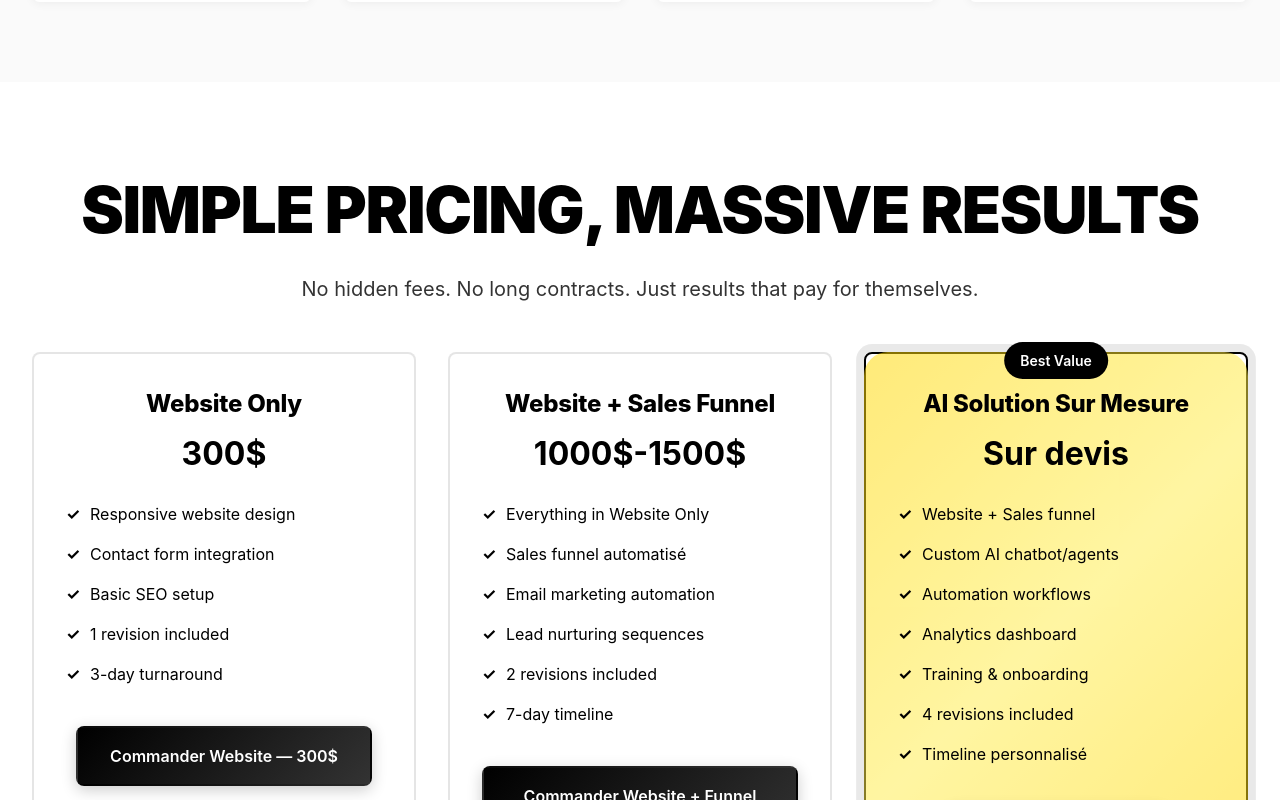
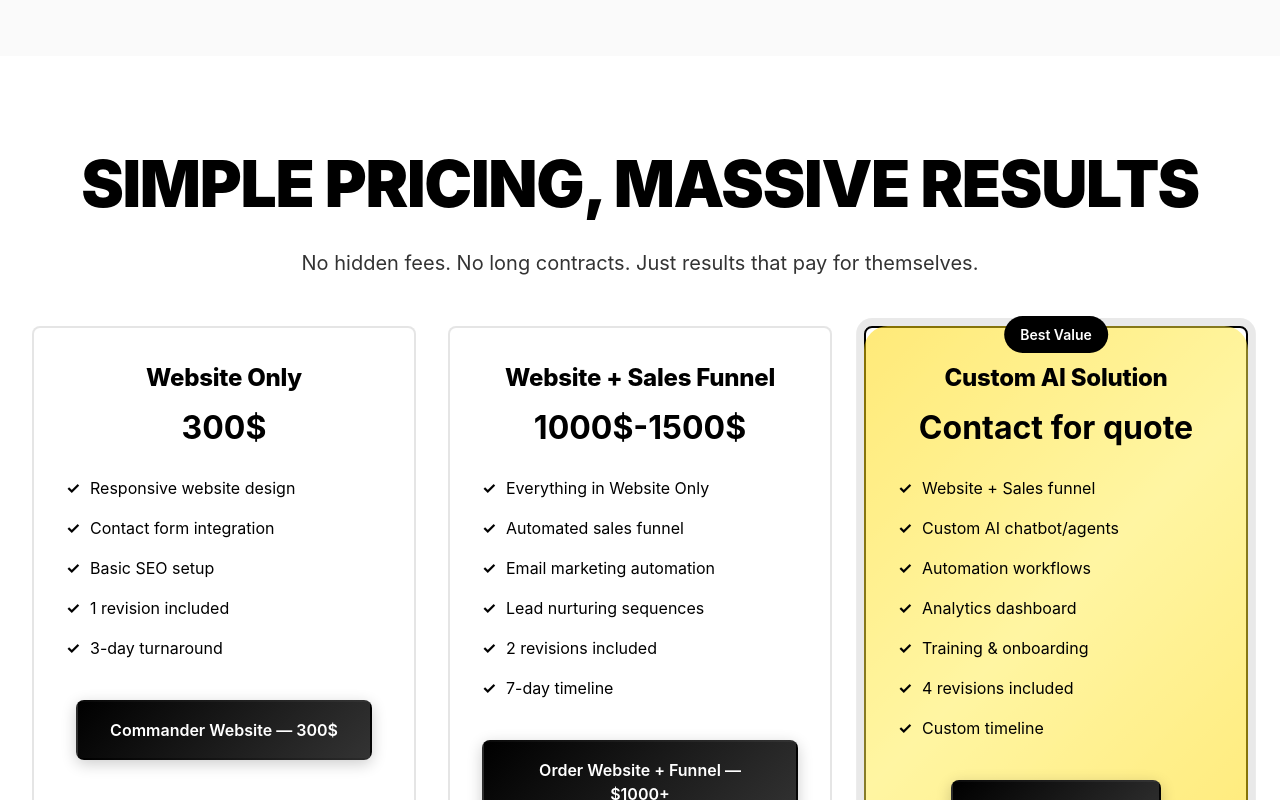
Before and after one commit to S3277/327, a React (Vite) app: page / in a window 1280 px wide. Shown: the part 2480-3280 px from the top of the page. Built offline with nearby package versions, Linux system fonts and the light colour scheme.

Commit message:
Corriger les traductions pour cohérence complète

```diff
--- a/src/App.tsx
+++ b/src/App.tsx
@@ -435,7 +435,7 @@ function App() {
                   <circle cx="30" cy="10" r="3" fill="currentColor"/>
                 </svg>
                 <h3>Website + SEO</h3>
-                <p><strong>Turn visitors into paying customers.</strong> Our websites don't just look pretty - they're conversion machines that capture leads and drive sales 24/7.</p>
+                <p><strong>Transform visitors into customers automatically.</strong> Our intelligent sales funnels guide your prospects step by step to purchase, without manual intervention.</p>
                 <div className="feature-glow"></div>
               </div>
 
@@ -445,8 +445,8 @@ function App() {
                   <path d="M20 30L27 37L42 22" stroke="currentColor" strokeWidth="2" strokeLinecap="round" strokeLinejoin="round"/>
                   <path d="M10 20L15 15M50 20L45 15M10 40L15 45M50 40L45 45" stroke="currentColor" strokeWidth="2" strokeLinecap="round"/>
                 </svg>
-                <h3>Sales Funnel Automatisées</h3>
-                <p><strong>Transformez vos visiteurs en clients automatiquement.</strong> Nos funnels de vente intelligents guident vos prospects étape par étape jusqu'à l'achat, sans intervention manuelle.</p>
+                <h3>Automated Sales Funnels</h3>
+                <p><strong>Transform visitors into customers automatically.</strong> Our intelligent sales funnels guide your prospects step by step to purchase, without manual intervention.</p>
                 <div className="feature-glow"></div>
               </div>
 
@@ -470,8 +470,8 @@ function App() {
                   <circle cx="35" cy="20" r="2" fill="currentColor"/>
                   <path d="M25 50H35" stroke="currentColor" strokeWidth="2" strokeLinecap="round"/>
                 </svg>
-                <h3>Solutions IA Personnalisées</h3>
-                <p><strong>Éliminez les points de friction de votre entreprise.</strong> Nous analysons vos processus et créons des solutions IA sur mesure pour automatiser vos tâches répétitives et optimiser vos opérations.</p>
+                <h3>Custom AI Solutions</h3>
+                <p><strong>Eliminate your business friction points.</strong> We analyze your processes and create custom AI solutions to automate repetitive tasks and optimize your operations.</p>
                 <div className="feature-glow"></div>
               </div>
             </div>
@@ -509,22 +509,22 @@ function App() {
                 <div className="price">1000$-1500$</div>
                 <ul>
                   <li>Everything in Website Only</li>
-                  <li>Sales funnel automatisé</li>
+                  <li>Automated sales funnel</li>
                   <li>Email marketing automation</li>
                   <li>Lead nurturing sequences</li>
                   <li>2 revisions included</li>
                   <li>7-day timeline</li>
                 </ul>
                 <button className="btn btn-primary pricing-cta" data-budget="Website + Sales Funnel">
-                  <span data-en="Order Website + Funnel — $1000+" data-fr="Commander Website + Funnel — 1000$+">Commander Website + Funnel — 1000$+</span>
+                  <span>Order Website + Funnel — $1000+</span>
                   <div className="btn-shine"></div>
                 </button>
                 <div className="card-glow"></div>
               </div>
 
               <div className="pricing-card best-value hover-lift pulse" data-budget="AI Solution Sur Mesure">
-                <h3>AI Solution Sur Mesure</h3>
-                <div className="price">Sur devis</div>
+                <h3>Custom AI Solution</h3>
+                <div className="price">Contact for quote</div>
                 <ul>
                   <li>Website + Sales funnel</li>
                   <li>Custom AI chatbot/agents</li>
@@ -532,10 +532,10 @@ function App() {
                   <li>Analytics dashboard</li>
                   <li>Training & onboarding</li>
                   <li>4 revisions included</li>
-                  <li>Timeline personnalisé</li>
+                  <li>Custom timeline</li>
                 </ul>
                 <button className="btn btn-primary pricing-cta" data-budget="AI Solution Sur Mesure">
-                  <span data-en="Get Custom Quote" data-fr="Demander un devis">Demander un devis</span>
+                  <span>Get Custom Quote</span>
                   <div className="btn-shine"></div>
                 </button>
                 <div className="card-glow premium"></div>
@@ -636,9 +636,9 @@ function App() {
               <h4>Services</h4>
               <ul>
                 <li><a href="#features">Website Development</a></li>
-                <li><a href="#features">Sales Funnel Automatisées</a></li>
+                <li><a href="#features">Automated Sales Funnels</a></li>
                 <li><a href="#features">AI Agents & Chatbots</a></li>
-                <li><a href="#features">Solutions IA Personnalisées</a></li>
+                <li><a href="#features">Custom AI Solutions</a></li>
               </ul>
             </div>
 
```
